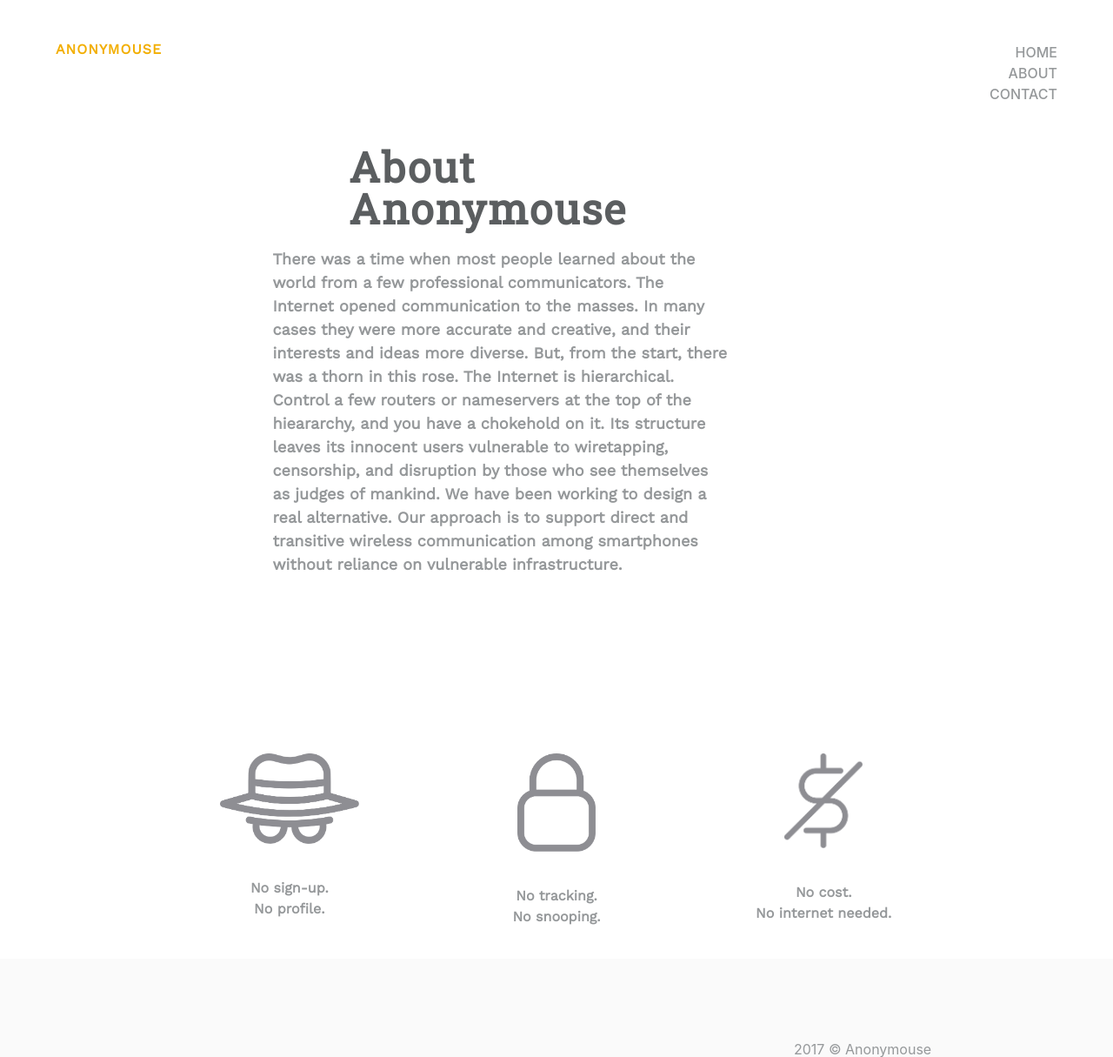
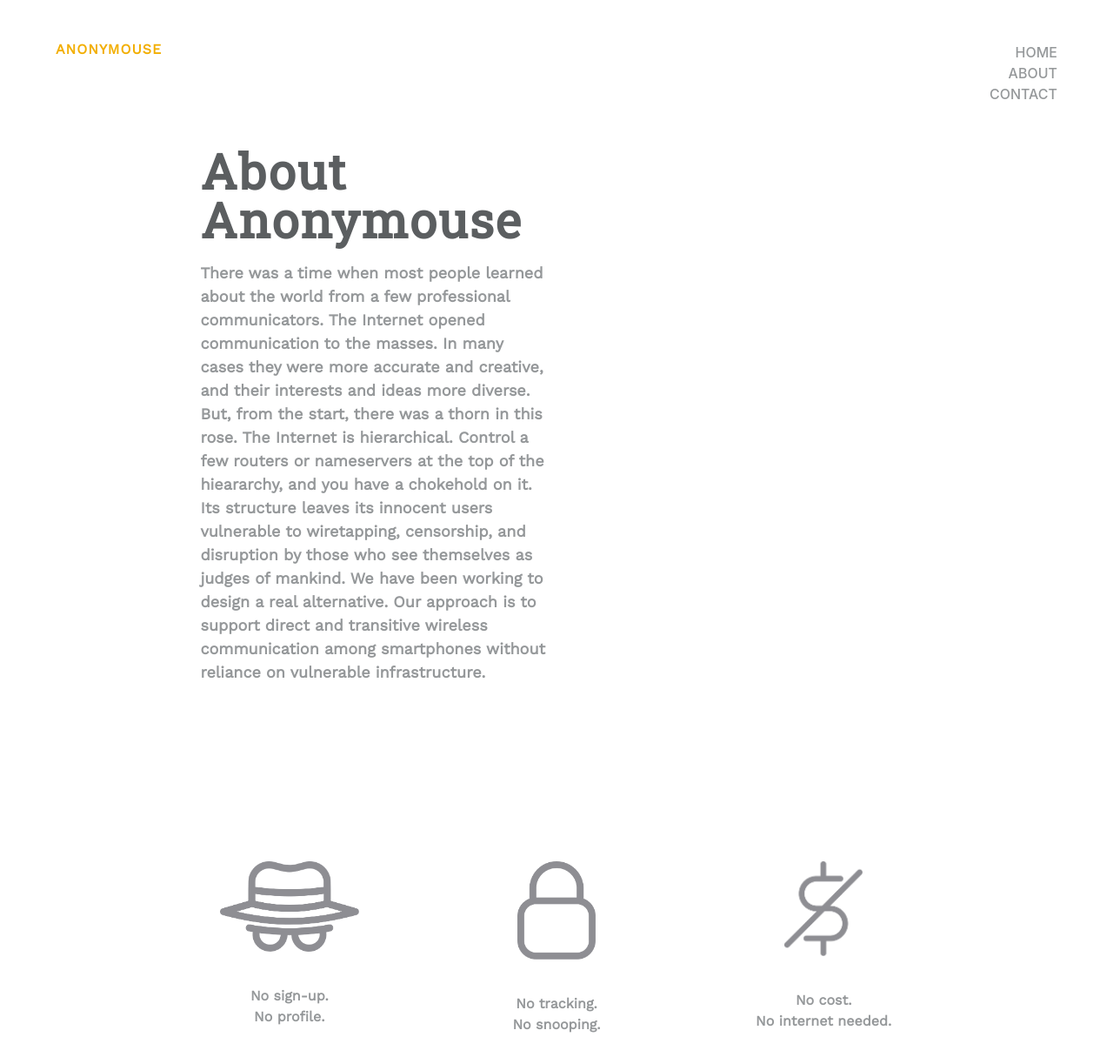
Before and after one commit to duo-yang/anonymouse-site, a Flask app: page /about/ in a window 1280 px wide. Shown: the top 1215 px of the page at 87% size. Run offline with Flask 2, Linux system fonts and the light colour scheme; some libraries are stand-ins or nearby versions.

Commit message:
Update aboutpage.html

```diff
--- a/templates/aboutpage.html
+++ b/templates/aboutpage.html
@@ -14,7 +14,7 @@
     <link href="https://fonts.googleapis.com/css?family=Roboto+Slab|Work+Sans" rel="stylesheet">
 
     <!-- Page styling -->
-    <link href="anonymouse-site/static/css/main.css" rel="stylesheet">
+    <link href="static/css/main.css" rel="stylesheet">
 </head>
 <body>
 <section class="section">
@@ -38,24 +38,15 @@
 </section>
 <section class="hero is-white is-medium">
     <div class="container slogan">
-        <h1 class="about-title dark-gray">
+        <h1 class="slogan-title dark-gray">
             About Anonymouse
         </h1>
-        <h2 class="about-subtitle light-gray">
-            There was a time when most people learned about the world from a few
-professional communicators.  The Internet opened communication to the
-masses. In many cases they were more accurate and creative, and their
-interests and ideas more diverse.
+        <h2 class="slogan-subtitle light-gray">
+            There was a time when most people learned about the world from a few professional communicators.  The Internet opened communication to the masses. In many cases they were more accurate and creative, and their interests and ideas more diverse.
 
-But, from the start, there was a thorn in this rose.  The Internet is
-hierarchical.  Control a few routers or nameservers at the top of the
-hieararchy, and you have a chokehold on it.  Its structure leaves its
-innocent users vulnerable to wiretapping, censorship, and disruption by
-those who see themselves as judges of mankind.
+            But, from the start, there was a thorn in this rose.  The Internet is hierarchical.  Control a few routers or nameservers at the top of the hieararchy, and you have a chokehold on it.  Its structure leaves its innocent users vulnerable to wiretapping, censorship, and disruption by those who see themselves as judges of mankind.
 
-We have been working to design a real alternative.  Our approach is to
-support direct and transitive wireless communication among smartphones
-without reliance on vulnerable infrastructure.
+            We have been working to design a real alternative.  Our approach is to support direct and transitive wireless communication among smartphones without reliance on vulnerable infrastructure.
         </h2>
     </div>
 </section>
@@ -66,7 +57,7 @@ without reliance on vulnerable infrastructure.
                 <div class="card">
                     <div class="card-image">
                         <figure class="image" style="max-width: 160px">
-                            <img src="anonymouse-site/static/img/feature_icon1.png"
+                            <img src="static/img/feature_icon1.png"
                                  alt="anonymous">
                         </figure>
                     </div>
@@ -85,7 +76,7 @@ without reliance on vulnerable infrastructure.
                 <div class="card">
                     <div class="card-image">
                         <figure class="image">
-                            <img src="anonymouse-site/static/img/feature_icon2.png"
+                            <img src="static/img/feature_icon2.png"
                                  alt="anonymous">
                         </figure>
                     </div>
@@ -104,7 +95,7 @@ without reliance on vulnerable infrastructure.
                 <div class="card">
                     <div class="card-image">
                         <figure class="image">
-                            <img src="anonymouse-site/static/img/feature_icon3.png"
+                            <img src="static/img/feature_icon3.png"
                                  alt="anonymous">
                         </figure>
                     </div>
```
